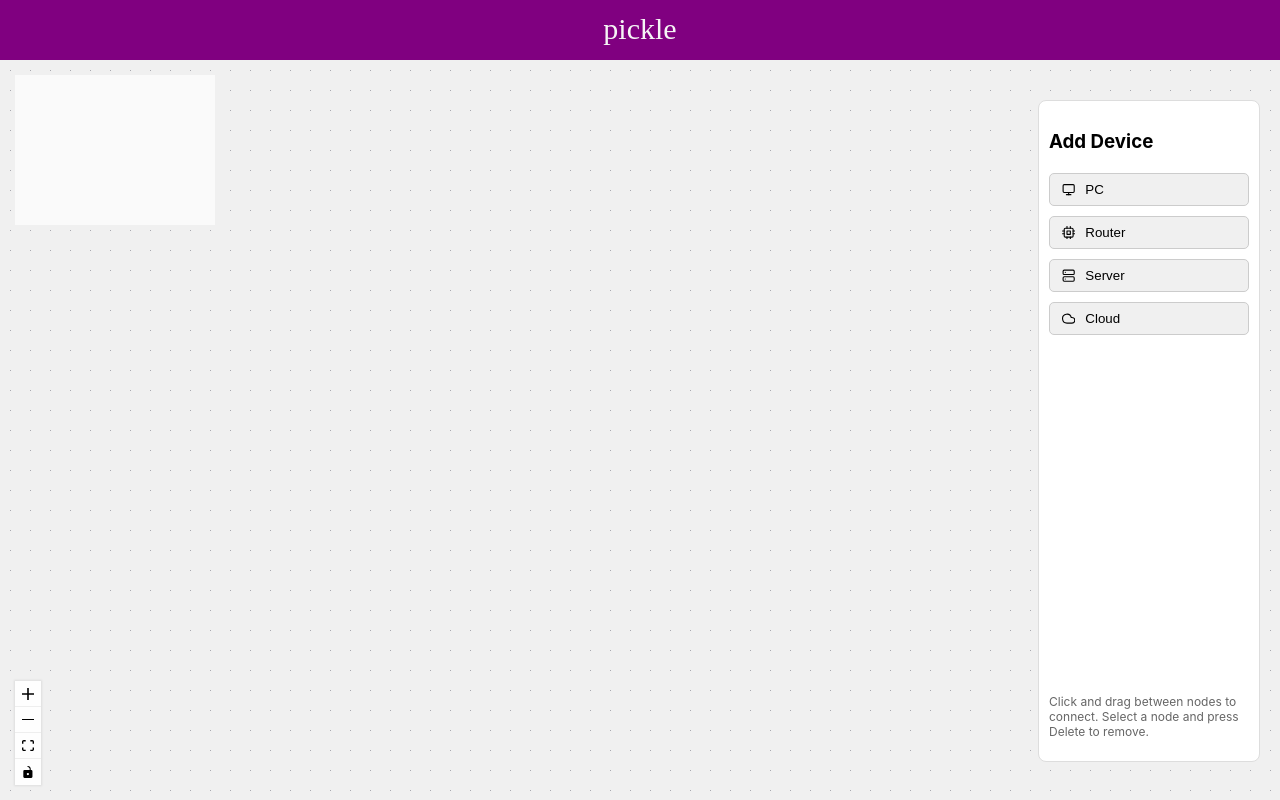
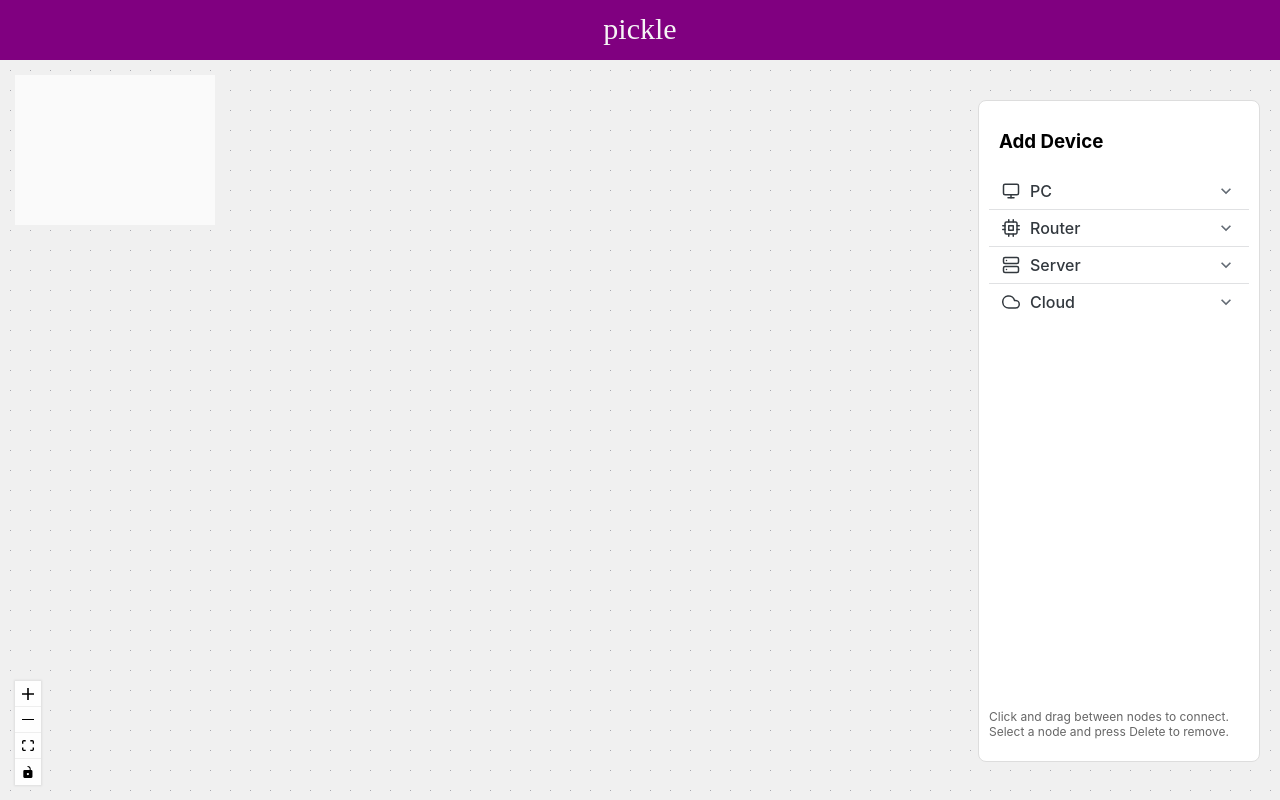
Before and after one commit to kmanikon/Network-Visualizer, a React (Create React App) app: page / in a window 1280 px wide. Built offline with nearby package versions, Linux system fonts and the light colour scheme.

Commit message:
Added dynamic device config form

```diff
--- a/src/components/FlowBoard.jsx
+++ b/src/components/FlowBoard.jsx
@@ -147,18 +147,31 @@ const FlowBoard = ({}) => {
     const [edges, setEdges, onEdgesChange] = useEdgesState(initialEdges);
 
     // Add node from SideActions
-    const addNode = (type) => {
-      const newNode = {
-        id: getId(),
-        position: {
-          x: Math.random() * (window.innerWidth - 200) + 100,
-          y: Math.random() * (window.innerHeight - 200) + 100
+    // const addNode = (type) => {
+    //   const newNode = {
+    //     id: getId(),
+    //     position: {
+    //       x: Math.random() * (window.innerWidth - 200) + 100,
+    //       y: Math.random() * (window.innerHeight - 200) + 100
+    //     },
+    //     type: 'custom',
+    //     data: { label: type, icon: getIcon(type) },
+    //   };
+    //   setNodes((nds) => nds.concat(newNode));
+    // };
+
+    const addNode = useCallback((type, formData) => {
+      setNodes((nds) => [
+        ...nds,
+        {
+          id: getId(),
+          position: { x: 200, y: 200 },
+          type: 'custom',
+          data: { label: type, ...formData },
         },
-        type: 'custom',
-        data: { label: type, icon: getIcon(type) },
-      };
-      setNodes((nds) => nds.concat(newNode));
-    };
+      ]);
+    }, [setNodes]);
+
 
     // Map type to icon
     const getIcon = (type) => {
--- a/src/components/SideActions.jsx
+++ b/src/components/SideActions.jsx
@@ -1,14 +1,116 @@
-import React from 'react';
+import React, { memo, useState } from 'react';
+import {
+  Accordion,
+  AccordionGroup,
+  AccordionSummary,
+  AccordionDetails,
+  Input,
+  Stack,
+  Button
+} from '@mui/joy';
 import { FiCpu, FiServer, FiCloud, FiMonitor } from 'react-icons/fi';
 
-const devices = [
-  { type: 'PC', icon: <FiMonitor /> },
-  { type: 'Router', icon: <FiCpu /> },
-  { type: 'Server', icon: <FiServer /> },
-  { type: 'Cloud', icon: <FiCloud /> }
+// ✅ Configs defined once, outside component
+const deviceConfigs = [
+  { type: 'PC', icon: FiMonitor },
+  { type: 'Router', icon: FiCpu },
+  { type: 'Server', icon: FiServer },
+  { type: 'Cloud', icon: FiCloud }
 ];
 
+// ✅ Helper function to render device-specific forms
+const getFormForDevice = (type, addNode) => {
+  switch (type) {
+    case 'Server':
+      return (
+        <form
+          onSubmit={(event) => {
+            event.preventDefault();
+            const formData = new FormData(event.currentTarget);
+            const formJson = Object.fromEntries(formData.entries());
+            addNode(type, { ...formJson, icon: React.createElement(deviceConfigs.find((config) => type === config?.type).icon) })
+          }}
+        >
+          <Stack spacing={1}>
+            <Input placeholder="Server name" name="server_name" required />
+            <Input placeholder="IP address" name="ip_address" />
+            <Button type="submit" variant="solid">
+              Add Server
+            </Button>
+          </Stack>
+        </form>
+      );
+
+    case 'PC':
+      return (
+        <form
+          onSubmit={(event) => {
+            event.preventDefault();
+            const formData = new FormData(event.currentTarget);
+            const formJson = Object.fromEntries(formData.entries());
+            addNode(type, { ...formJson, icon: React.createElement(deviceConfigs.find((config) => type === config?.type).icon) })
+
+          }}
+        >
+          <Stack spacing={1}>
+            <Input placeholder="Hostname" name="hostname" required />
+            <Input placeholder="User" name="user" />
+            <Button type="submit" variant="solid">
+              Add PC
+            </Button>
+          </Stack>
+        </form>
+      );
+
+    case 'Router':
+      return (
+        <form
+          onSubmit={(event) => {
+            event.preventDefault();
+            const formData = new FormData(event.currentTarget);
+            const formJson = Object.fromEntries(formData.entries());
+            addNode(type, { ...formJson, icon: React.createElement(deviceConfigs.find((config) => type === config?.type).icon) })
+
+          }}
+        >
+          <Stack spacing={1}>
+            <Input placeholder="Router name" name="router_name" required />
+            <Input placeholder="Ports" name="ports" />
+            <Button type="submit" variant="solid">
+              Add Router
+            </Button>
+          </Stack>
+        </form>
+      );
+
+    case 'Cloud':
+      return (
+        <form
+          onSubmit={(event) => {
+            event.preventDefault();
+            const formData = new FormData(event.currentTarget);
+            const formJson = Object.fromEntries(formData.entries());
+            addNode(type, { ...formJson, icon: React.createElement(deviceConfigs.find((config) => type === config?.type).icon) })
+          }}
+        >
+          <Stack spacing={1}>
+            <Input placeholder="Provider" name="provider" required />
+            <Input placeholder="Region" name="region" />
+            <Button type="submit" variant="solid">
+              Add Cloud
+            </Button>
+          </Stack>
+        </form>
+      );
+
+    default:
+      return null;
+  }
+};
+
 const SideActions = ({ addNode }) => {
+  const [expanded, setExpanded] = useState(null);
+
   return (
     <div
       style={{
@@ -16,7 +118,7 @@ const SideActions = ({ addNode }) => {
         top: '12.5%',
         right: 20,
         height: '80%',
-        width: '200px',
+        width: '260px',
         background: '#FFFFFF',
         zIndex: 2,
         borderRadius: 8,
@@ -24,34 +126,44 @@ const SideActions = ({ addNode }) => {
         padding: 10,
         display: 'flex',
         flexDirection: 'column',
-        gap: 10
+        gap: 10,
+        overflow: 'auto'
       }}
     >
-      <h3 style={{ marginBottom: 10, fontWeight: 'bold' }}>Add Device</h3>
-      {devices.map((device) => (
-        <button
-          key={device.type}
-          onClick={() => addNode(device.type)}
-          style={{
-            display: 'flex',
-            alignItems: 'center',
-            gap: 10,
-            padding: '8px 12px',
-            background: '#F0F0F0',
-            border: '1px solid #CCC',
-            borderRadius: 5,
-            cursor: 'pointer',
-            fontWeight: 500
-          }}
-        >
-          {device.icon} {device.type}
-        </button>
-      ))}
+      <h3 style={{ marginBottom: 10, fontWeight: 'bold', marginLeft: 10 }}>
+        Add Device
+      </h3>
+
+      <AccordionGroup sx={{ maxWidth: 400 }}>
+        {deviceConfigs.map((device, i) => (
+          <Accordion
+            key={i}
+            expanded={expanded === device.type}
+            onChange={(_, newExpanded) =>
+              setExpanded(newExpanded ? device.type : null)
+            }
+          >
+            <AccordionSummary>
+              <div style={{ display: 'flex', alignItems: 'center', gap: 10 }}>
+                {React.createElement(device.icon, { size: 18 })}
+                {device.type}
+              </div>
+            </AccordionSummary>
+            <AccordionDetails>
+              <div style={{paddingTop: 10, paddingBottom: 10}}>
+                {getFormForDevice(device.type, addNode)}
+              </div>
+            </AccordionDetails>
+          </Accordion>
+        ))}
+      </AccordionGroup>
+
       <p style={{ marginTop: 'auto', fontSize: 12, color: '#666' }}>
-        Click and drag between nodes to connect. Select a node and press Delete to remove.
+        Click and drag between nodes to connect. Select a node and press Delete
+        to remove.
       </p>
     </div>
   );
 };
 
-export default SideActions;
+export default memo(SideActions);
--- a/src/index.css
+++ b/src/index.css
@@ -7,6 +7,36 @@ body {
   -moz-osx-font-smoothing: grayscale;
 }
 
+::-webkit-scrollbar {
+  width: 8px; /* Adjust width as needed */
+  height: 8px; /* For horizontal scrollbars */
+}
+
+::-webkit-scrollbar-track {
+  background: transparent; /* Make the track transparent */
+}
+
+::-webkit-scrollbar-thumb {
+  background-color: rgba(0, 0, 0, 0.2); /* Light grey, semi-transparent thumb */
+  border-radius: 4px; /* Rounded corners for the thumb */
+  border: 1px solid transparent; /* Optional: subtle border */
+}
+
+::-webkit-scrollbar-thumb:hover {
+  background-color: rgba(0, 0, 0, 0.3); /* Darker on hover */
+}
+
+/* Optional: Hide scrollbar buttons if desired */
+::-webkit-scrollbar-button {
+  display: none;
+}
+
+/* For Firefox */
+/* Note: Firefox's styling capabilities are more limited than WebKit's */
+body {
+  scrollbar-width: thin; /* 'auto', 'thin', or 'none' */
+  scrollbar-color: rgba(0, 0, 0, 0.2) transparent; /* thumb color track color */
+}
 .react-flow__minimap-mask {
     display: none !important;
 }
```
